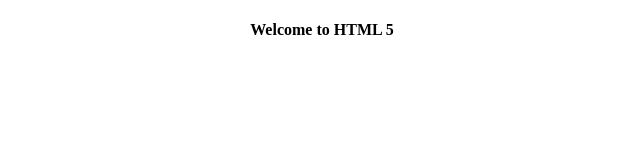
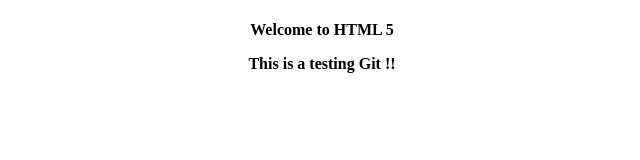
Before and after one commit to sopheakchhit/HTML5, a plain HTML site: page index.html in a window 1280 px wide. Shown: the whole page, without its empty margins (318-958 px from the left). Drawn offline with Linux system fonts and the light colour scheme.

Commit message:
2 commit

```diff
--- a/index.html
+++ b/index.html
@@ -4,6 +4,13 @@
 	<title>Hello World</title>
 </head>
 <body>
-<h4> <center>Welcome to HTML 5</center> </h4>
+<h4>
+	<center>
+		Welcome to HTML 5
+		<p>
+			This is a testing Git !!
+		</p>
+	</center>
+</h4>
 </body>
 </html>
```
